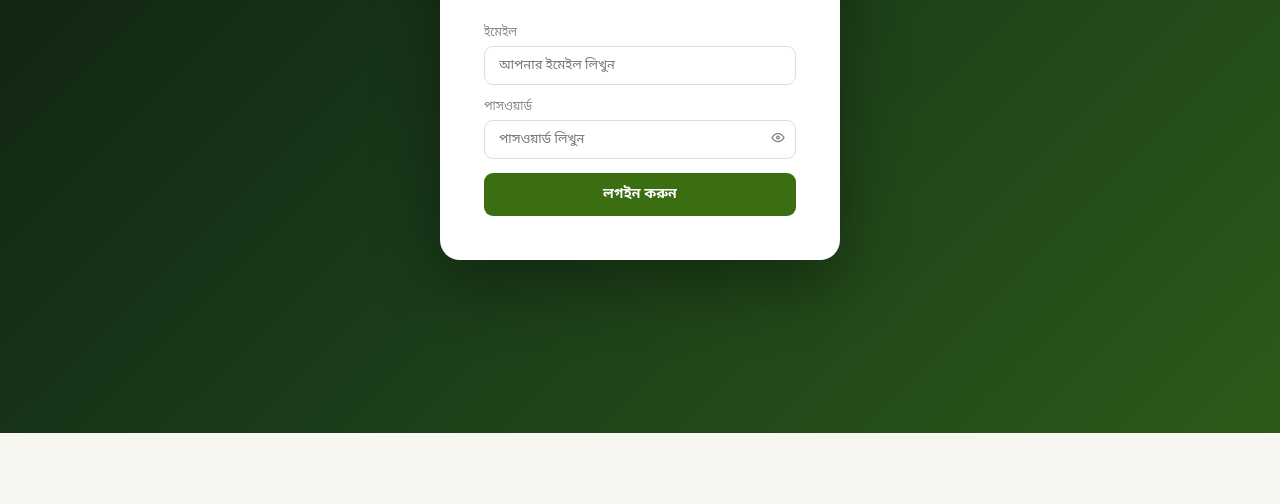
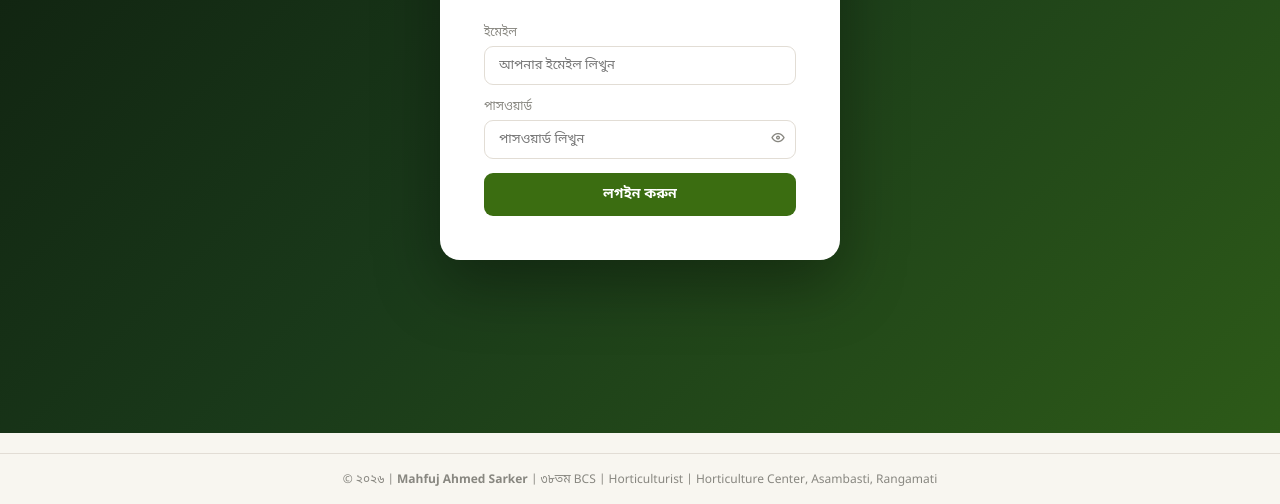
Before and after one commit to masarkerdev/Horticulture-Center-Management-WebApp, a website: page public/index.html in a window 1280 px wide. Shown: the part 367-871 px from the top of the page. Before the commit the page ends 800 px from the top, so only its background shows below. Drawn offline with nearby package versions, Linux system fonts and the light colour scheme.

Commit message:
Add copyright footer

```diff
--- a/public/index.html
+++ b/public/index.html
@@ -1817,5 +1817,8 @@ const csv=[hdrs.join(','),...data.map(r=>r.join(','))].join('\n');const a=docume
 function printPage(){window.print()}
 function printRep(type){exportCSV(type)}
 </script>
+<div style="text-align:center;padding:16px 20px;font-size:12px;color:var(--tm);border-top:1px solid var(--bd);margin-top:20px;background:var(--bg)">
+© ২০২৬ | <strong>Mahfuj Ahmed Sarker</strong> | ৩৮তম BCS | Horticulturist | Horticulture Center, Asambasti, Rangamati
+</div>
 </body>
 </html>
```
